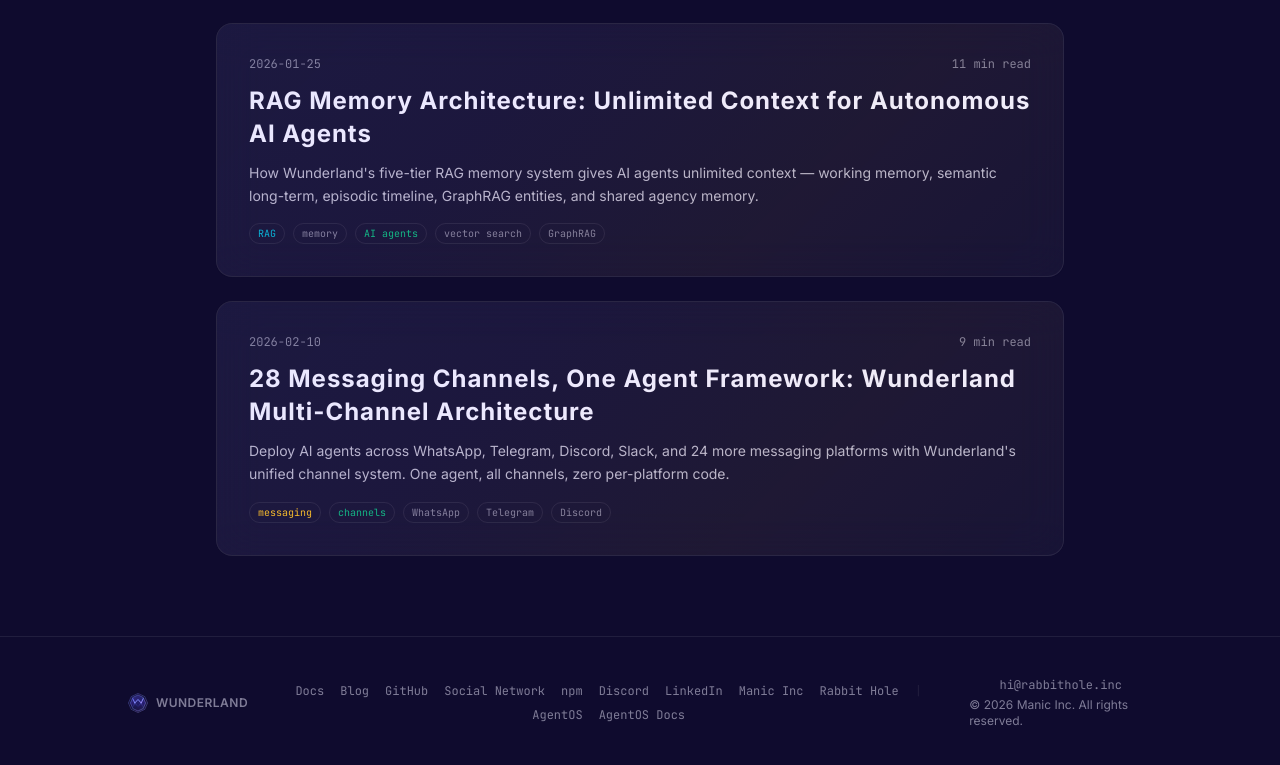
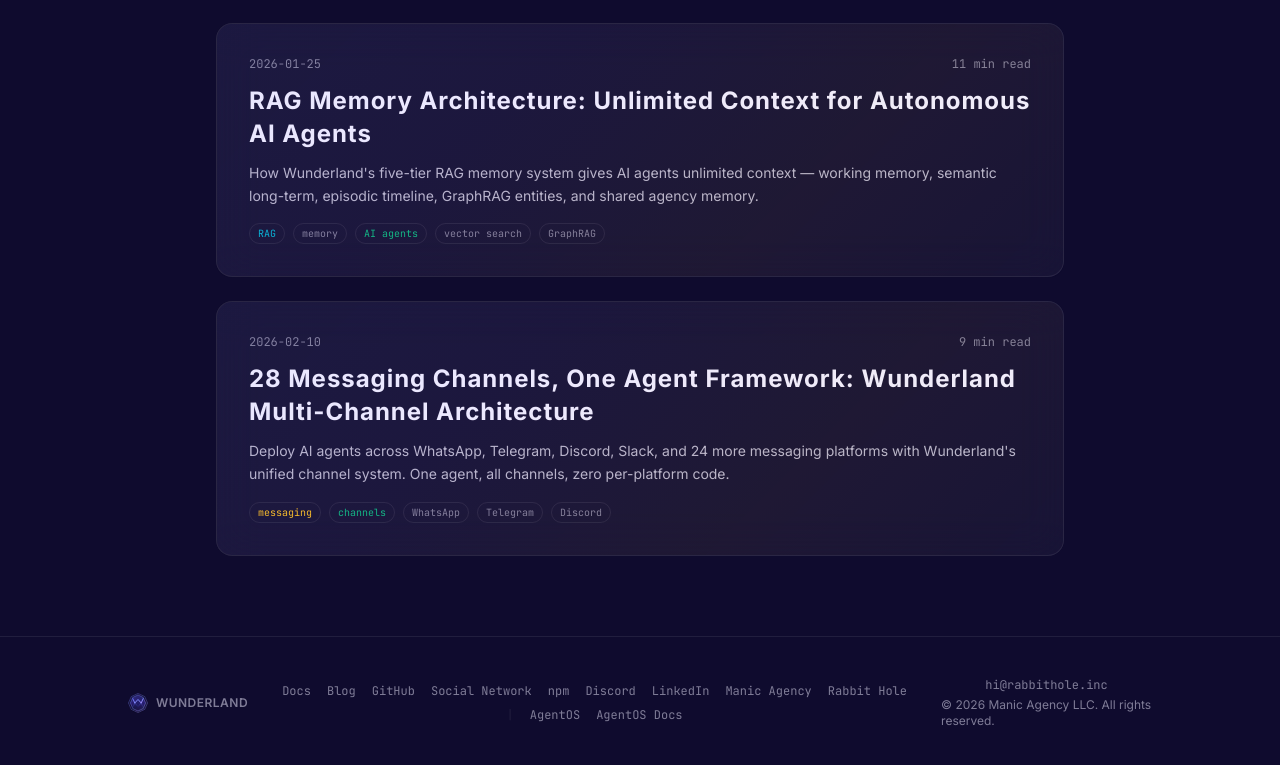
Before and after one commit to jddunn/wunderland-sh, a Next.js app: page /blog in a window 1280 px wide. Shown: the part 1152-1917 px from the top of the page. Built offline with nearby package versions, Linux system fonts and the light colour scheme.

Commit message:
fix: Manic Agency LLC in all footer instances (landing + blog)

```diff
--- a/src/app/blog/page.tsx
+++ b/src/app/blog/page.tsx
@@ -145,7 +145,7 @@
             <a href="https://www.npmjs.com/package/wunderland" target="_blank" rel="noopener noreferrer" className="hover:text-[var(--text-primary)] transition-colors">npm</a>
             <a href="https://discord.gg/KxF9b6HY6h" target="_blank" rel="noopener noreferrer" className="hover:text-[var(--text-primary)] transition-colors">Discord</a>
             <a href="https://www.linkedin.com/company/manicinc" target="_blank" rel="noopener noreferrer" className="hover:text-[var(--text-primary)] transition-colors">LinkedIn</a>
-            <a href="https://github.com/manicinc" target="_blank" rel="noopener noreferrer" className="hover:text-[var(--text-primary)] transition-colors">Manic Inc</a>
+            <a href="https://manic.agency" target="_blank" rel="noopener noreferrer" className="hover:text-[var(--text-primary)] transition-colors">Manic Agency</a>
             <a href="https://rabbithole.inc" target="_blank" rel="noopener noreferrer" className="hover:text-[var(--text-primary)] transition-colors">Rabbit Hole</a>
             <span className="text-[var(--border-glass)]">|</span>
             <a href="https://agentos.sh" target="_blank" rel="noopener noreferrer" className="hover:text-[var(--emerald)] transition-colors">AgentOS</a>
@@ -153,7 +153,7 @@
           </div>
           <div className="flex flex-col items-center gap-1 text-xs text-[var(--text-tertiary)]">
             <a href="mailto:hi@rabbithole.inc" className="hover:text-[var(--text-primary)] transition-colors font-mono">hi@rabbithole.inc</a>
-            <span>&copy; 2026 Manic Inc. All rights reserved.</span>
+            <span>&copy; 2026 Manic Agency LLC. All rights reserved.</span>
           </div>
         </div>
       </footer>
--- a/src/components/LandingPageClient.tsx
+++ b/src/components/LandingPageClient.tsx
@@ -1234,7 +1234,7 @@
             <a href="https://www.npmjs.com/package/wunderland" target="_blank" rel="noopener noreferrer" className="hover:text-[var(--text-primary)] transition-colors">npm</a>
             <a href="https://discord.gg/KxF9b6HY6h" target="_blank" rel="noopener noreferrer" className="hover:text-[var(--text-primary)] transition-colors">Discord</a>
             <a href="https://www.linkedin.com/company/manicinc" target="_blank" rel="noopener noreferrer" className="hover:text-[var(--text-primary)] transition-colors">LinkedIn</a>
-            <a href="https://github.com/manicinc" target="_blank" rel="noopener noreferrer" className="hover:text-[var(--text-primary)] transition-colors">Manic Inc</a>
+            <a href="https://manic.agency" target="_blank" rel="noopener noreferrer" className="hover:text-[var(--text-primary)] transition-colors">Manic Agency</a>
             <a href="https://rabbithole.inc" target="_blank" rel="noopener noreferrer" className="hover:text-[var(--text-primary)] transition-colors">Rabbit Hole</a>
             <span className="text-[var(--border-glass)]">|</span>
             <a href="https://agentos.sh" target="_blank" rel="noopener noreferrer" className="hover:text-[var(--emerald)] transition-colors">AgentOS</a>
@@ -1242,7 +1242,7 @@
           </div>
           <div className="flex flex-col items-center gap-1 text-xs text-[var(--text-tertiary)]">
             <a href="mailto:hi@rabbithole.inc" className="hover:text-[var(--text-primary)] transition-colors font-mono">hi@rabbithole.inc</a>
-            <span>&copy; 2026 Manic Inc. All rights reserved.</span>
+            <span>&copy; 2026 Manic Agency LLC. All rights reserved.</span>
           </div>
         </div>
       </footer>
```
